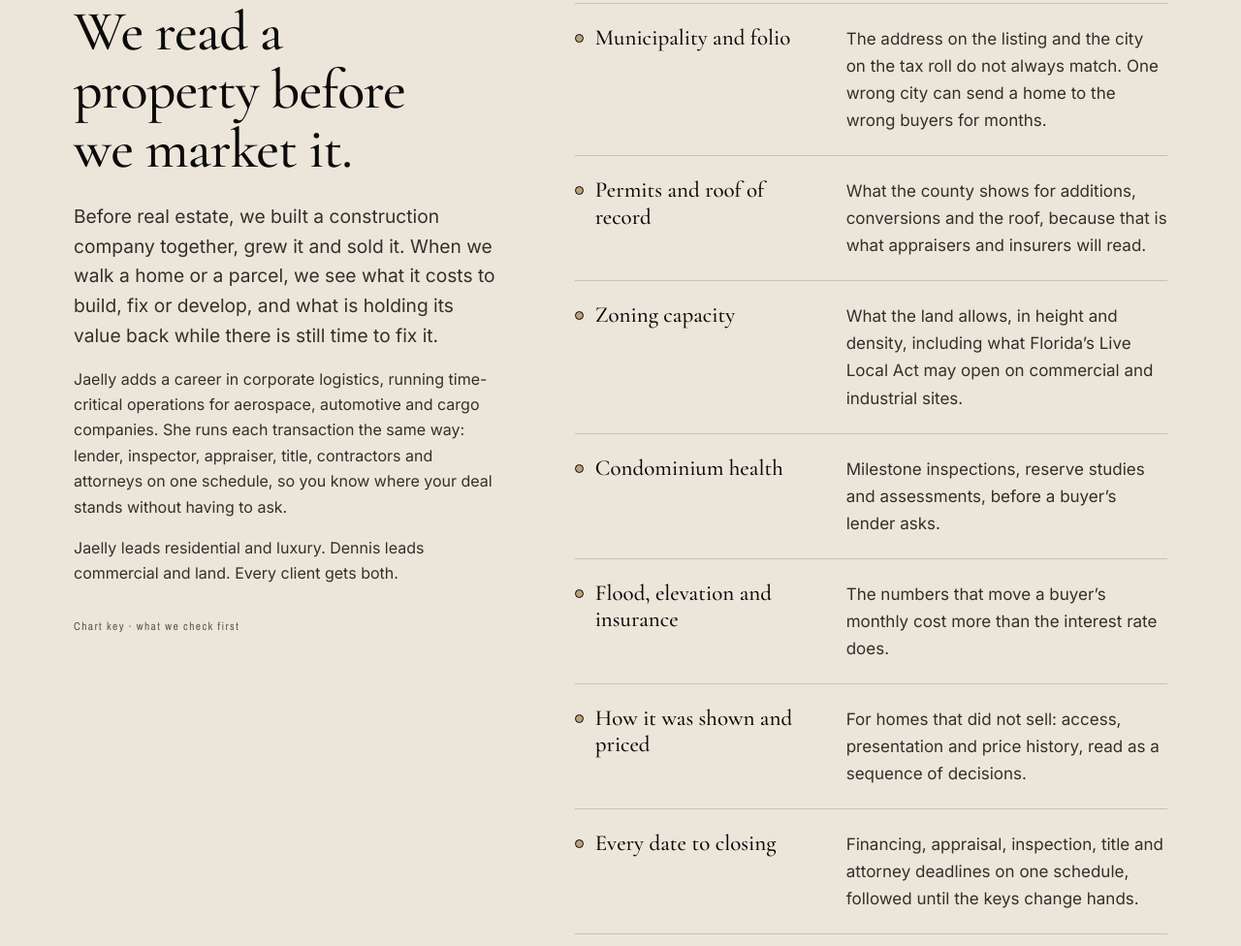
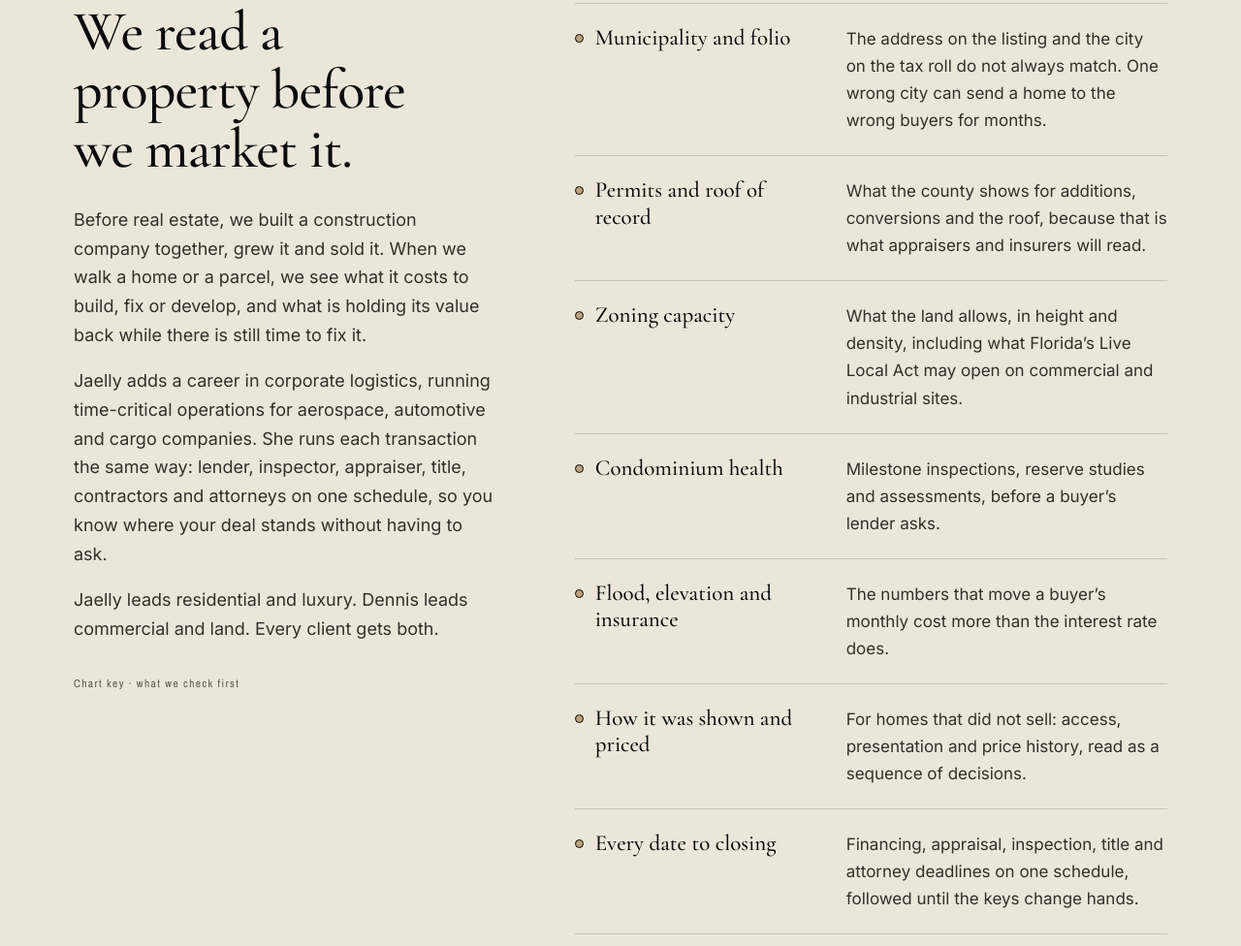
Before and after one commit to DennisPrieto/prieto-real-estate, an Astro site: page / in a window 1280 px wide. Shown: the part 2846-3822 px from the top of the page at 97% size. Built offline with nearby package versions, Linux system fonts and the light colour scheme; Astro itself is replaced by a stand-in of ours.

Commit message:
Homepage: same text size for all paragraphs in the 'We read a property' section
Co-Authored-By: Claude Opus 5.5 <noreply@anthropic.com>
Claude-Session: https://claude.ai/code/session_01FhdiNABKfUDMVqpHPTLGMv

```diff
--- a/src/pages/index.astro
+++ b/src/pages/index.astro
@@ -80,7 +80,7 @@ const checks = [
     <div class="wrap dx-grid">
       <div class="dx-intro" data-reveal>
         <h2 id="dx-h" class="h2">We read a property before we market it.</h2>
-        <p class="lede">Before real estate, we built a construction company together, grew it and sold it. When we walk a home or a parcel, we see what it costs to build, fix or develop, and what is holding its value back while there is still time to fix it.</p>
+        <p class="dx-more dx-first">Before real estate, we built a construction company together, grew it and sold it. When we walk a home or a parcel, we see what it costs to build, fix or develop, and what is holding its value back while there is still time to fix it.</p>
         <p class="dx-more">Jaelly adds a career in corporate logistics, running time-critical operations for aerospace, automotive and cargo companies. She runs each transaction the same way: lender, inspector, appraiser, title, contractors and attorneys on one schedule, so you know where your deal stands without having to ask.</p>
         <p class="dx-more">Jaelly leads residential and luxury. Dennis leads commercial and land. Every client gets both.</p>
         <p class="coord">Chart key · what we check first</p>
@@ -196,7 +196,8 @@ const checks = [
   .dx-grid { display: grid; grid-template-columns: minmax(0, 5fr) minmax(0, 7fr); gap: 48px 80px; align-items: start; }
   .dx-intro { position: sticky; top: 120px; }
   .dx-intro .lede { margin-top: 24px; }
-  .dx-more { margin-top: 16px; font-size: 16px; line-height: 1.65; color: var(--ink-2); max-width: 52ch; }
+  .dx-more { margin-top: 18px; font-size: 18px; line-height: 1.65; color: var(--ink-2); max-width: 52ch; }
+  .dx-more.dx-first { margin-top: 28px; }
   .dx-intro .coord { margin-top: 32px; }
   @media (max-width: 960px) { .dx-grid { grid-template-columns: 1fr; } .dx-intro { position: static; } }
   @media (max-height: 880px) { .dx-intro { position: static; } }
```
